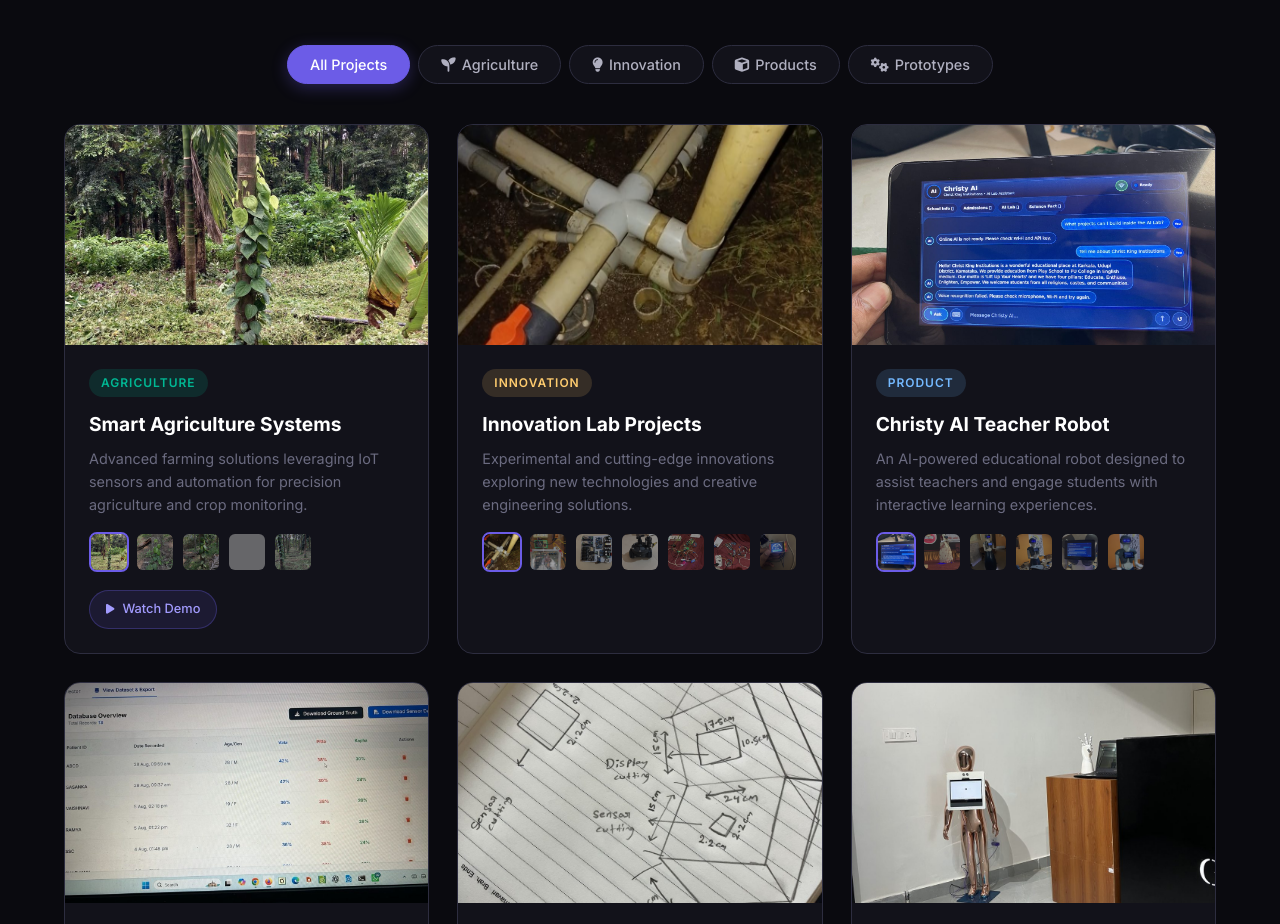
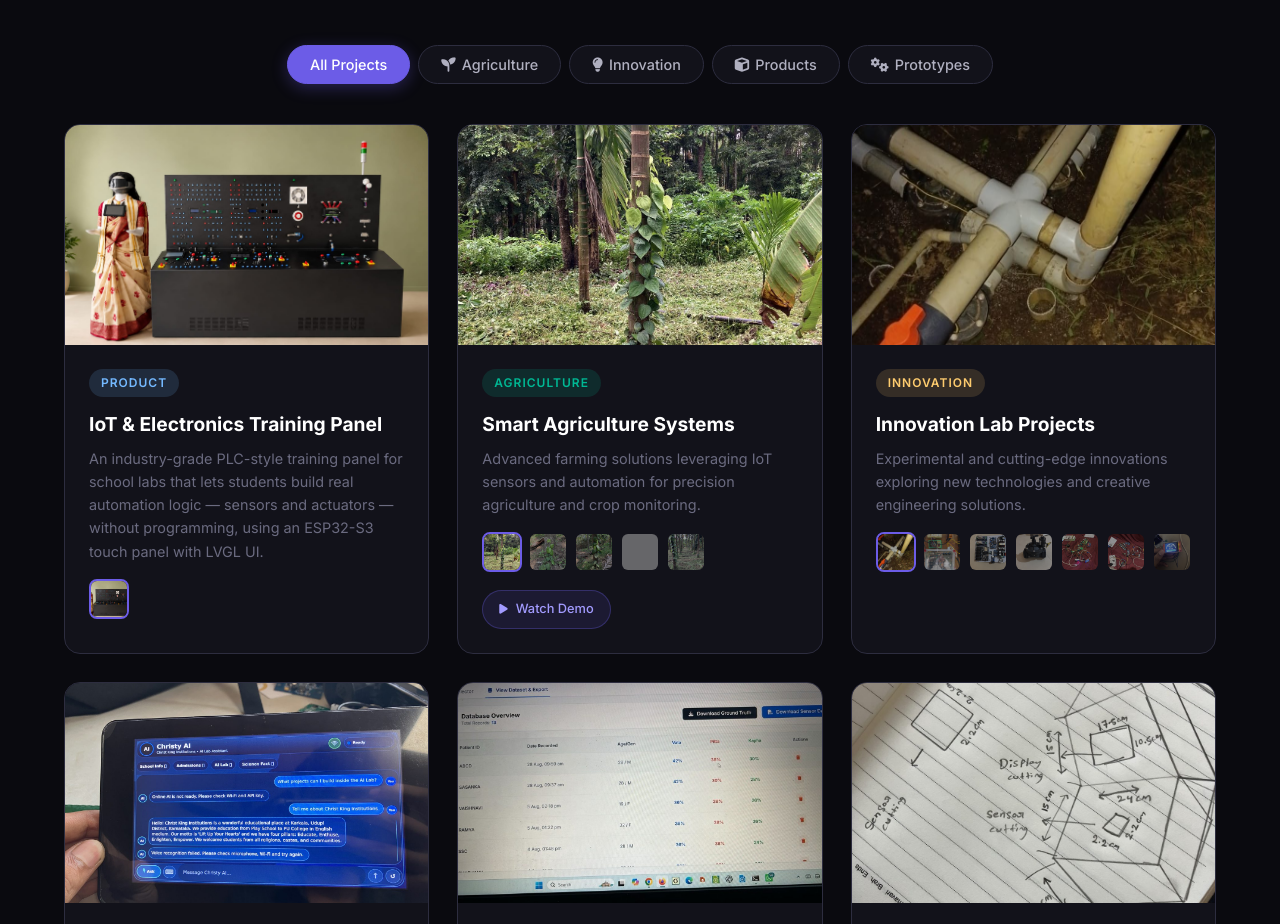
Before and after one commit to Deepakr011/portfolio, a plain HTML site: page index.html in a window 1280 px wide. Shown: the part 1581-2505 px from the top of the page. Drawn offline with Linux system fonts and the light colour scheme; grey boxes are pictures that could not be loaded; animation ran at ten frames a second.

Commit message:
Add recent IoT training panel project and move it to top of portfolio

```diff
--- a/index.html
+++ b/index.html
@@ -106,6 +106,26 @@
 
             <!-- Projects Grid -->
             <div class="projects-grid" id="projects-grid">
+
+                <!-- Recent Project -->
+                <div class="project-card" data-category="products">
+                    <div class="project-image">
+                        <img src="images/recent project.jpeg" alt="IoT & Electronics Training Panel" loading="lazy" onerror="this.src='images/placeholder.svg'">
+                        <div class="project-overlay">
+                            <button class="gallery-btn" data-project="iot-training-panel" data-index="0">
+                                <i class="fas fa-expand"></i>
+                            </button>
+                        </div>
+                    </div>
+                    <div class="project-info">
+                        <span class="project-category products">Product</span>
+                        <h3 class="project-title">IoT & Electronics Training Panel</h3>
+                        <p class="project-desc">An industry-grade PLC-style training panel for school labs that lets students build real automation logic — sensors and actuators — without programming, using an ESP32-S3 touch panel with LVGL UI.</p>
+                        <div class="project-gallery-thumbs" data-project="iot-training-panel">
+                            <img src="images/recent project.jpeg" alt="" class="thumb active" data-index="0" onerror="this.style.display='none'">
+                        </div>
+                    </div>
+                </div>
 
                 <!-- Agriculture Projects -->
                 <div class="project-card" data-category="agriculture">
```
Also changed, not shown: images/recent project.jpeg (added).
